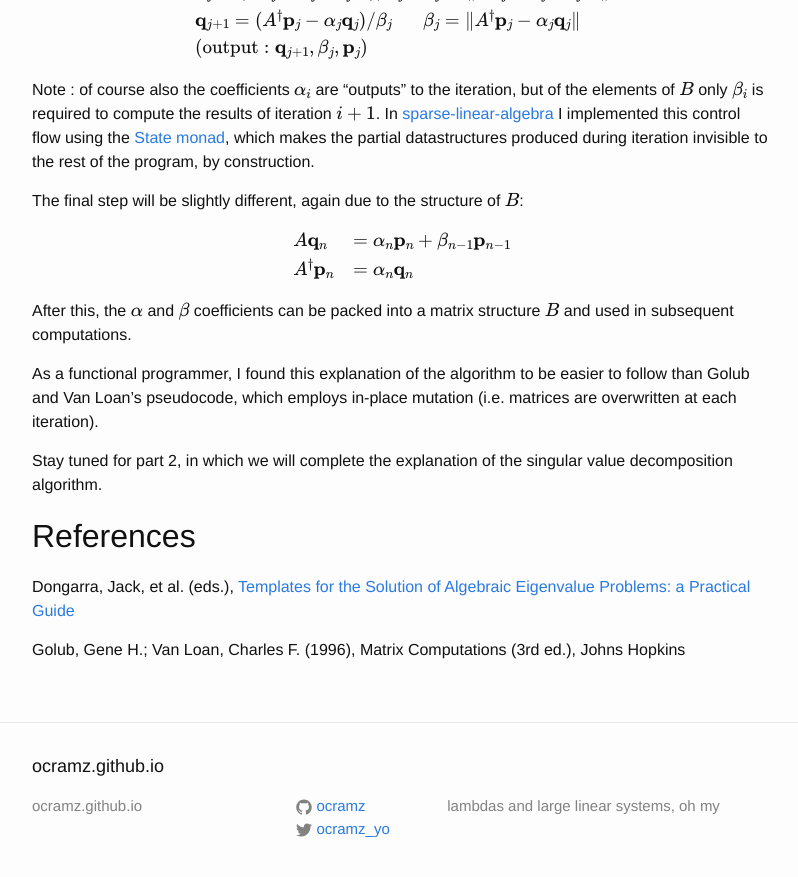
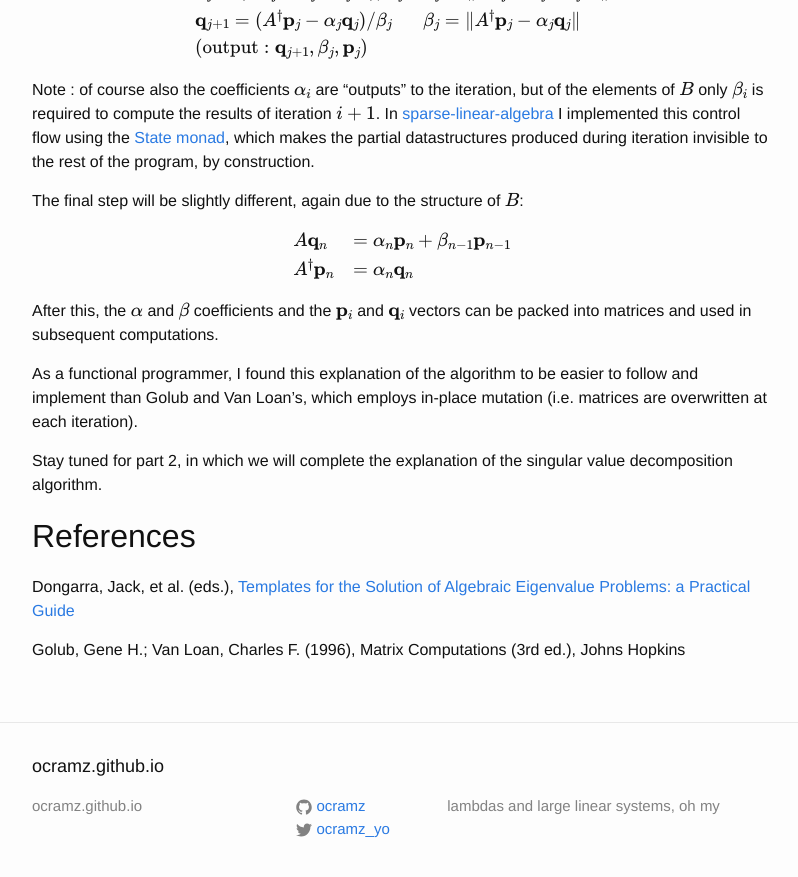
Before and after one commit to ocramz/ocramz.github.io, a Jekyll site: the page built from _posts/2017-02-07-golub-kahan-lanczos.markdown, in a window 1280 px wide and 900 px high, scrolled down 1008 px. Shown: the top 877 px of the window, without its empty margins (238-1036 px from the left). Built offline with Jekyll 4.4.1, drawn with Linux system fonts in a browser that asks for light colours; formulas are drawn with MathJax 3.

Commit message:
upd blog

```diff
--- a/_posts/2017-02-07-golub-kahan-lanczos.markdown
+++ b/_posts/2017-02-07-golub-kahan-lanczos.markdown
@@ -68,9 +68,9 @@ A^\dagger \mathbf{p}_n &= \alpha_n \mathbf{q}_n
 \end{array}
 $$
 
-After this, the $$\alpha$$ and $$\beta$$ coefficients can be packed into a matrix structure $$B$$ and used in subsequent computations.
+After this, the $$\alpha$$ and $$\beta$$ coefficients and the $$\mathbf{p}_i$$ and $$\mathbf{q}_i$$ vectors can be packed into matrices and used in subsequent computations.
 
-As a functional programmer, I found this explanation of the algorithm to be easier to follow than Golub and Van Loan's pseudocode, which employs in-place mutation (i.e. matrices are overwritten at each iteration).
+As a functional programmer, I found this explanation of the algorithm to be easier to follow and implement than Golub and Van Loan's, which employs in-place mutation (i.e. matrices are overwritten at each iteration).
 
 Stay tuned for part 2, in which we will complete the explanation of the singular value decomposition algorithm.
 
```
